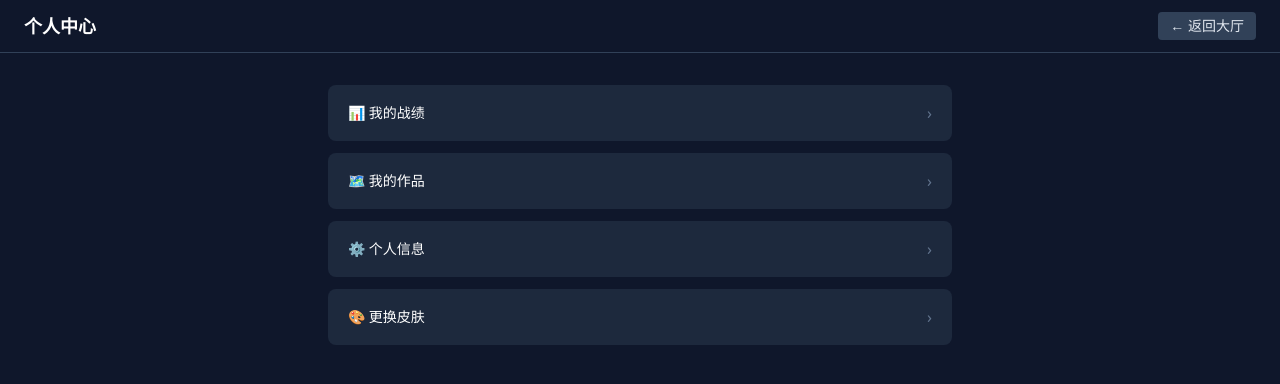
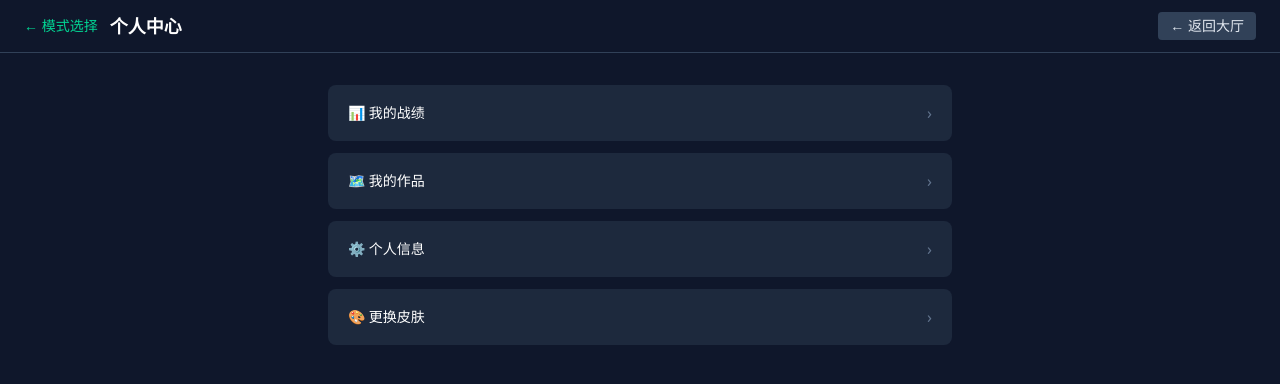
Before and after one commit to JuntingSu/SumeralLord, a React (Vite) app in the folder frontend/: page /profile in a window 1280 px wide. Shown: the top 384 px of the page. Built offline with nearby package versions, Linux system fonts and the light colour scheme; sample sign-in values are in the browser's storage; what @dl/shared would draw is missing.

Commit message:
feat(profile): 个人中心左上角新增返回模式选择

```diff
--- a/frontend/src/pages/Profile.tsx
+++ b/frontend/src/pages/Profile.tsx
@@ -41,7 +41,12 @@ export default function Profile() {
   return (
     <div className="min-h-screen bg-slate-900 text-white">
       <header className="flex items-center justify-between border-b border-slate-700 px-6 py-3">
-        <h1 className="text-lg font-bold">个人中心</h1>
+        <div className="flex items-center gap-3">
+          <Link to="/modes" className="text-sm text-emerald-400 hover:underline">
+            ← 模式选择
+          </Link>
+          <h1 className="text-lg font-bold">个人中心</h1>
+        </div>
         <Link to="/lobby" className="rounded bg-slate-700 px-3 py-1 text-sm text-slate-200 hover:bg-slate-600">
           ← 返回大厅
         </Link>
```
